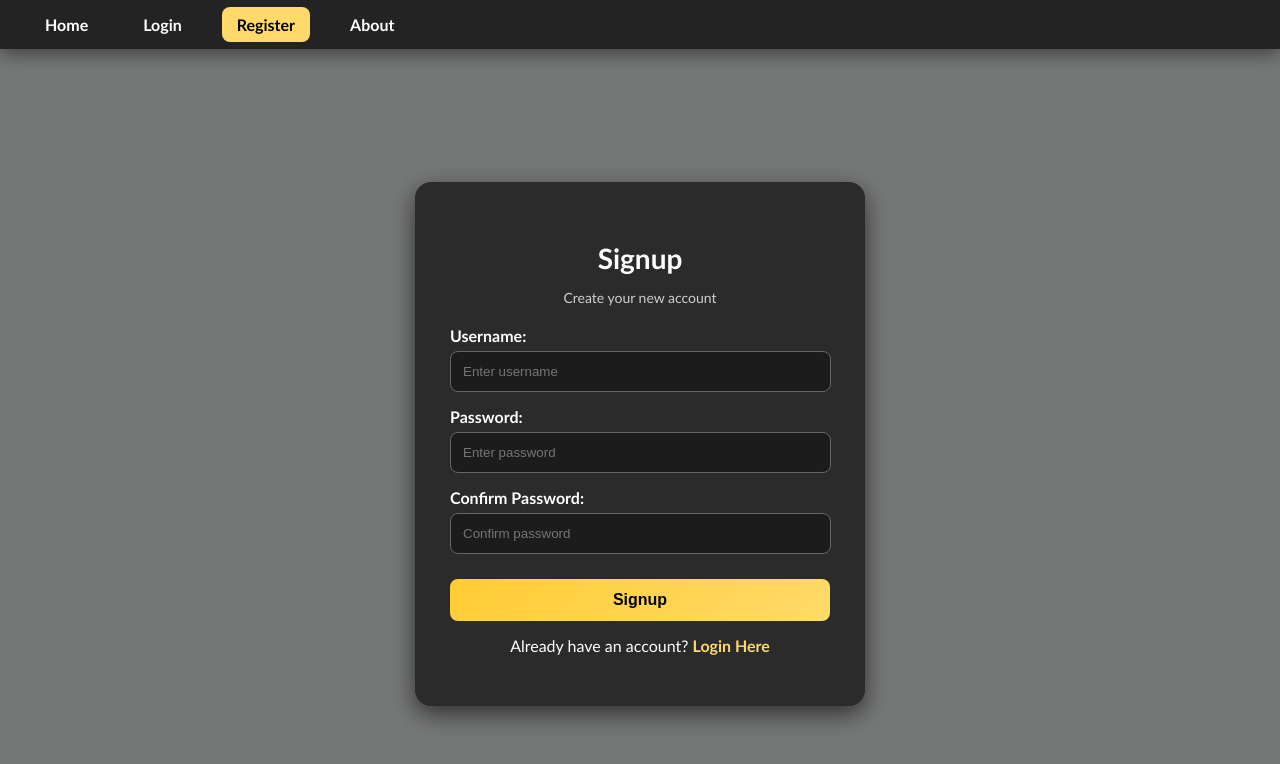
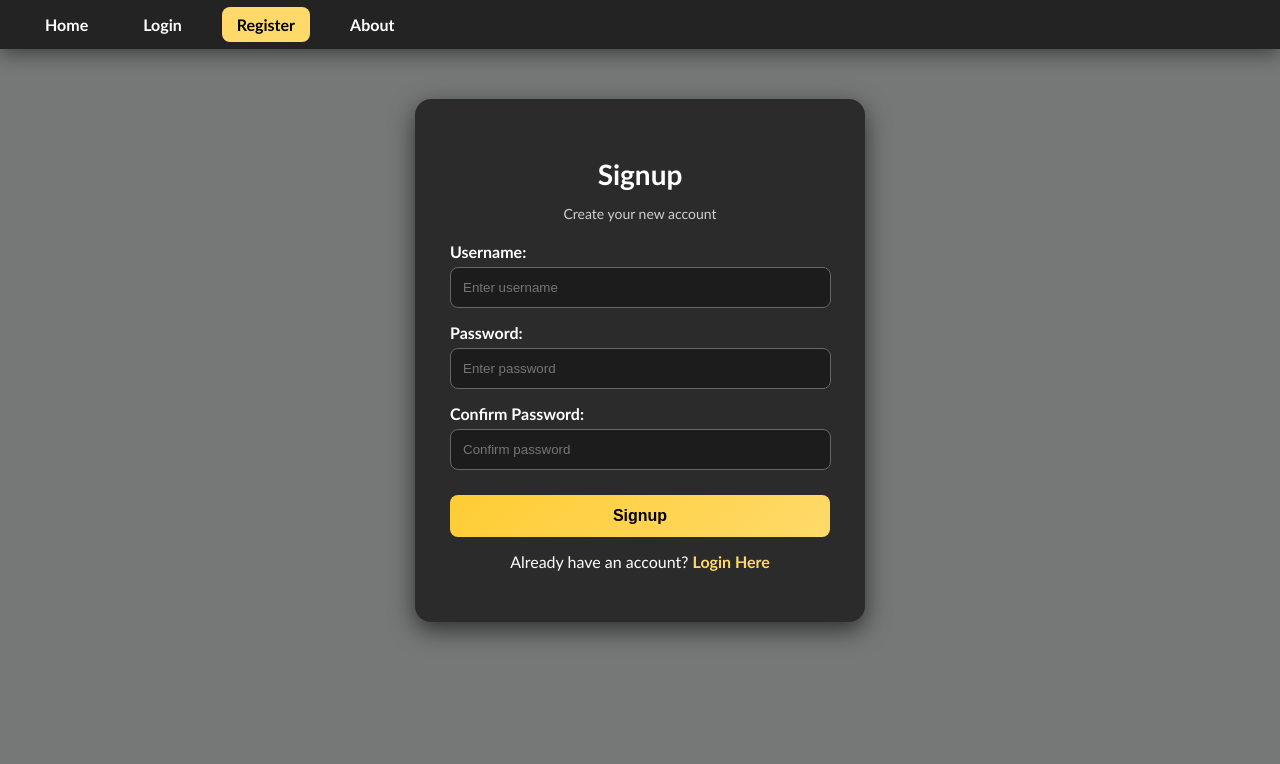
Before and after one commit to derwuwu/e-commerce-phone, a plain HTML site: page register.html in a window 1280 px wide. Drawn offline with Linux system fonts and the light colour scheme.

Commit message:
Update register.css

```diff
--- a/register.css
+++ b/register.css
@@ -13,7 +13,7 @@ body {
     display: flex;
     justify-content: center;
     align-items: center;
-    min-height: calc(100vh - 70px);
+    min-height: calc(100vh - 500px);
     padding: 20px;
     width: 100%;
     box-sizing: border-box;
```
